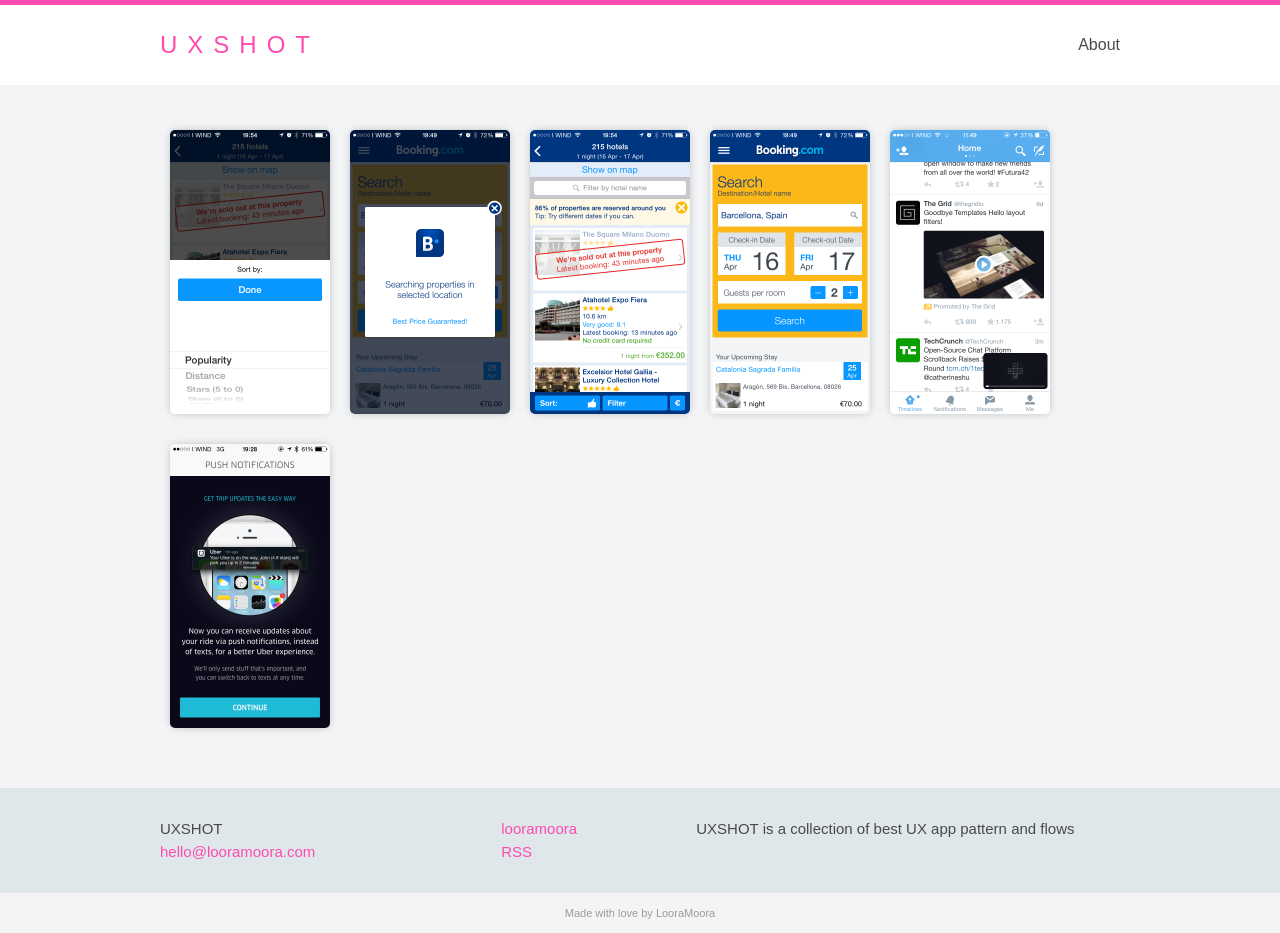
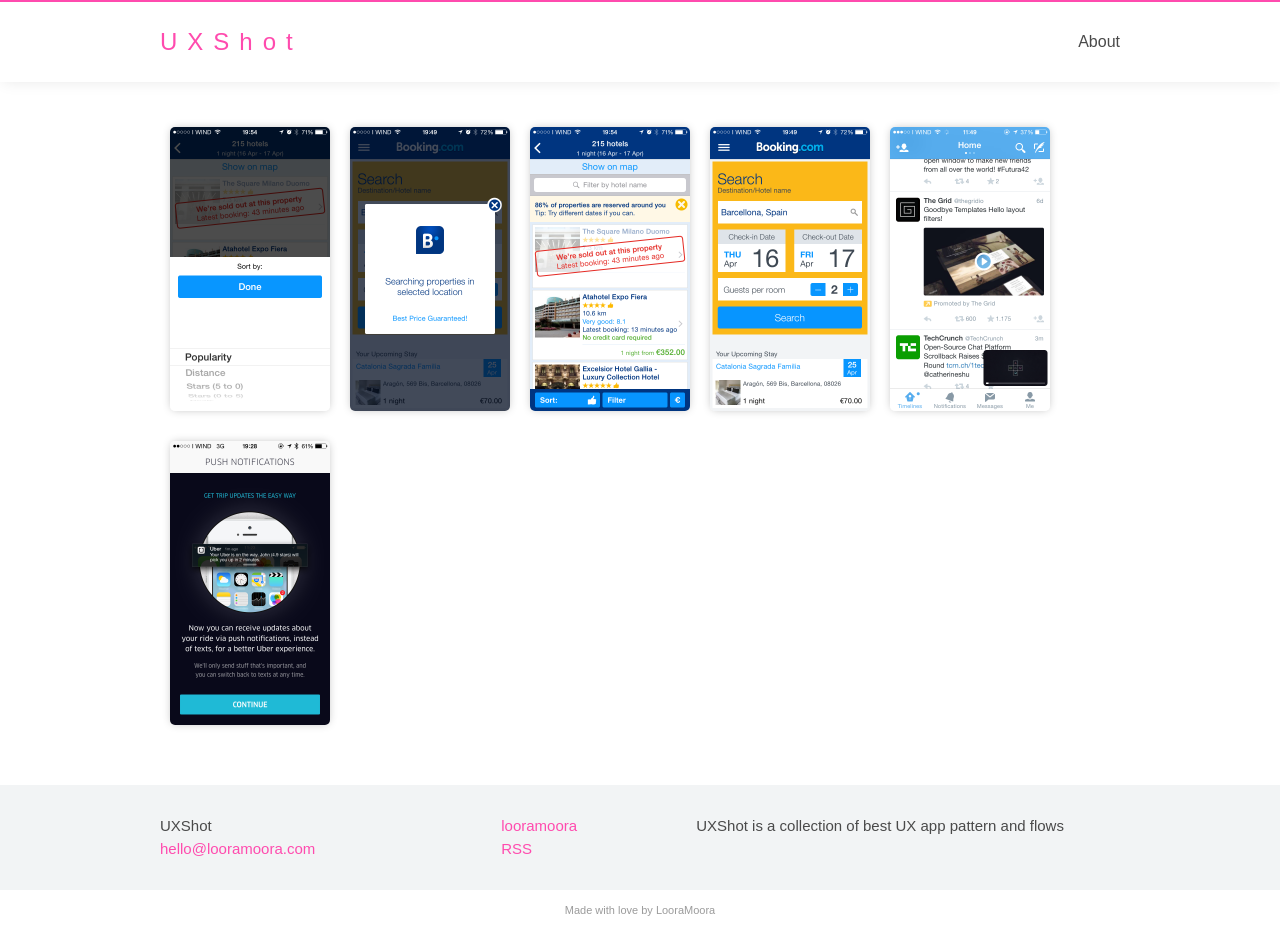
Before and after one commit to mouhcine/uxshot, a Jekyll site: the page built from index.html, in a window 1280 px wide. Built offline with Jekyll 4.4.1, drawn with Linux system fonts in a browser that asks for light colours.

```diff
--- a/_config.yml
+++ b/_config.yml
@@ -1,8 +1,8 @@
 # Site settings
-title: UXSHOT
+title: UXShot
 email: hello@looramoora.com
 description: > # this means to ignore newlines until "baseurl:"
-  UXSHOT is a collection of best UX app pattern and flows
+  UXShot is a collection of best UX app pattern and flows
 baseurl: "" # the subpath of your site, e.g. /blog/
 url: "http://uxshot.com" # the base hostname & protocol for your site
 twitter_username: looramoora
--- a/_sass/_layout.scss
+++ b/_sass/_layout.scss
@@ -4,7 +4,7 @@
 
 
 body{
-    background: $light-blue;
+    background: #fff;
 }
 
 a:hover{
@@ -23,8 +23,8 @@ a:hover{
  * Site header
  */
 .site-header {
-    background: #fff;
-    border-top: 5px solid $primary-color;
+    border-top: 2px solid $primary-color;
+    box-shadow: 2px 0 15px -1px rgba(0,0,0,.1);
     min-height: 80px;
 
     // Positioning context for the mobile navigation icon
@@ -116,7 +116,7 @@ a:hover{
  */
 .site-footer {
     padding: $spacing-unit 0 0;
-    background: $medium-blue;
+    background: $light-blue;
 }
 
 .footer-heading {
@@ -180,7 +180,7 @@ a:hover{
 }
 
 .bottom-footer{
-    background: $light-blue;
+    background: #fff;
     height: 40px;
     line-height: 40px;
     margin-bottom: 0;
```
Also changed, not shown: 10 other files.
